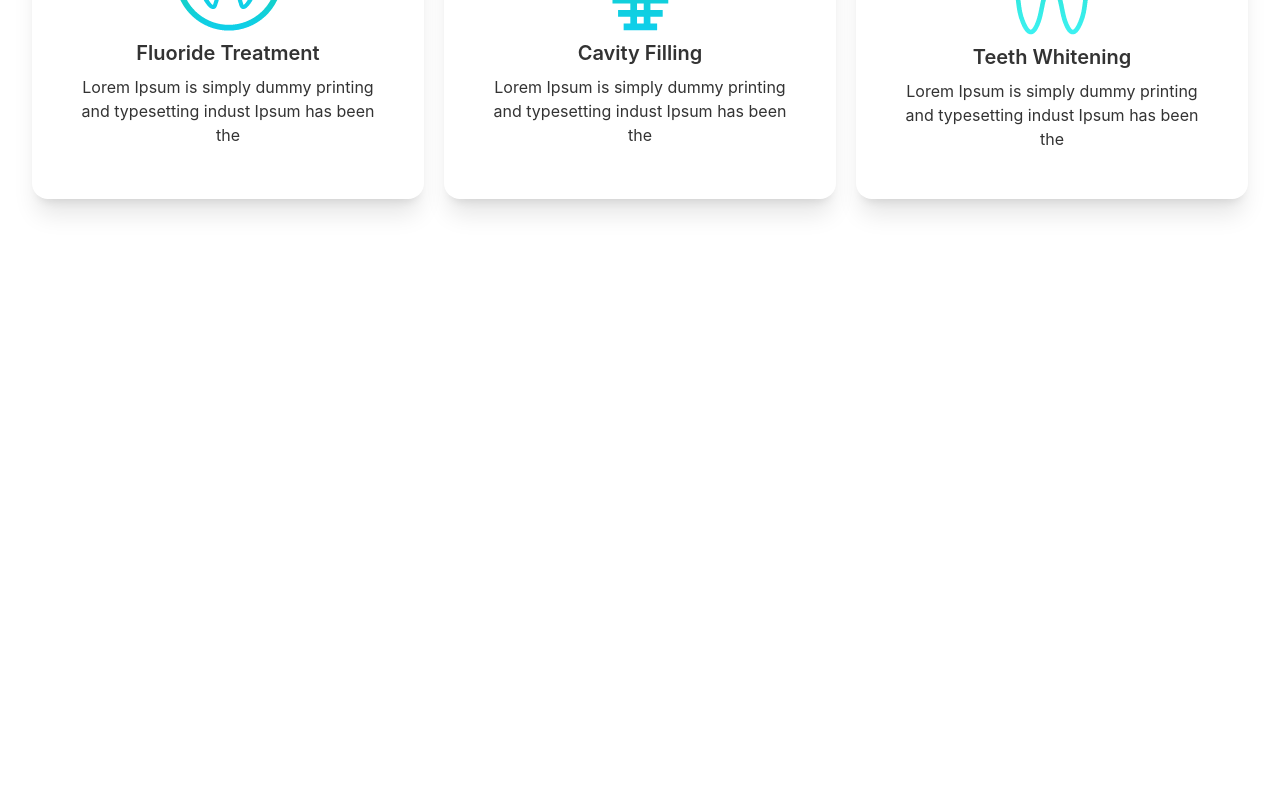
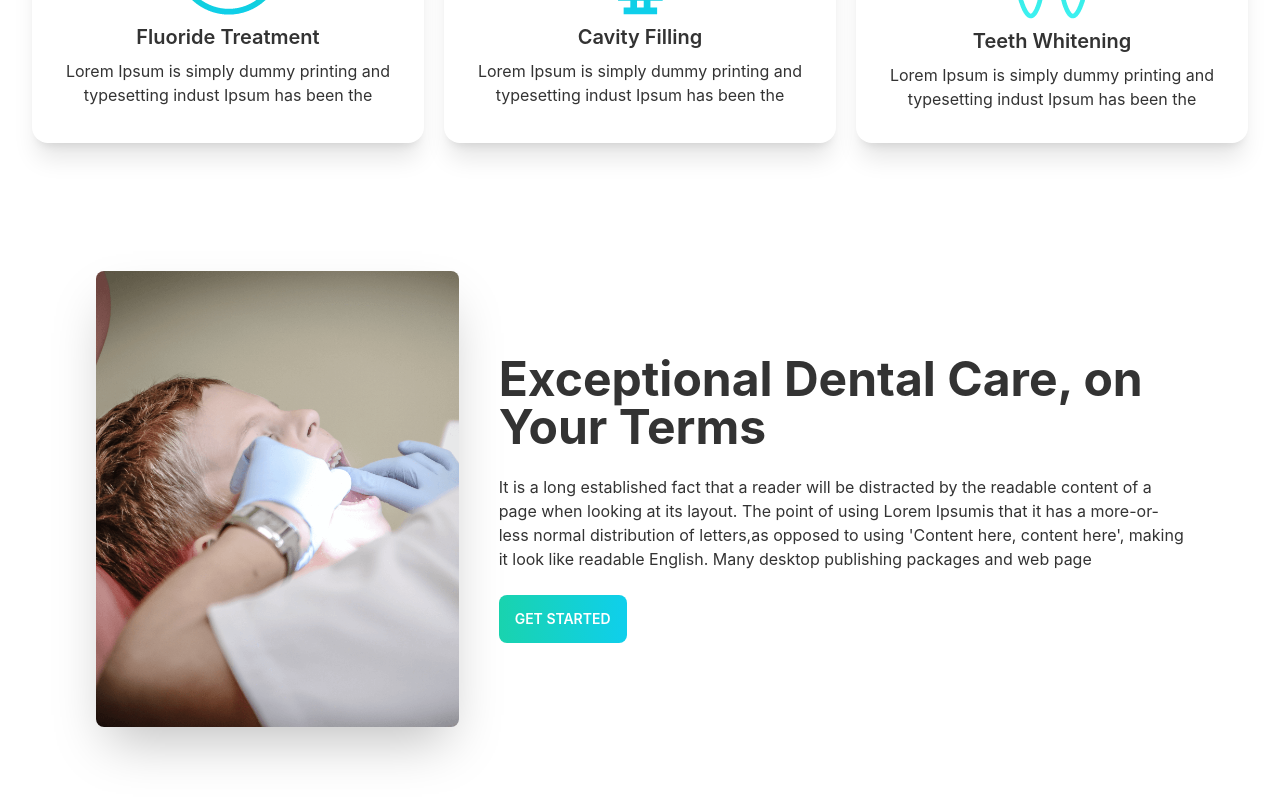
Before and after one commit to mallick-portfolio/doctor-portal, a React (Create React App) app: page / in a window 1280 px wide. Shown: the part 1460-2260 px from the top of the page. Before the commit the page ends 1771 px from the top, so only its background shows below. Built offline with nearby package versions, Linux system fonts and the light colour scheme.

Commit message:
added treatment area

```diff
--- a/src/Pages/HomePage/Banner.jsx
+++ b/src/Pages/HomePage/Banner.jsx
@@ -4,18 +4,18 @@
 import bannerBg from '../../assets/images/bg.png'
 const Banner = () => {
   return (
-    <div class="hero min-h-screen" style={{
+    <div className="hero min-h-screen" style={{
       backgroundImage: `url(${bannerBg})`,
       backgroundPosition: 'center',
       backgroundSize: 'cover',
       backgroundRepeat: 'no-repeat',
       backgroundAttachment: 'scroll'
     }}>
-      <section class="hero-content flex-col lg:flex-row-reverse">
+      <section className="hero-content flex-col lg:flex-row-reverse">
         <img className="min-w-sm lg:w-1/2" src={chair} alt="doctor chair" />
         <div>
-          <h1 class="text-5xl font-bold text-neutral">Your New Smile Starts Here</h1>
-          <p class="py-6 text-neutral">
+          <h1 className="text-5xl font-bold text-neutral">Your New Smile Starts Here</h1>
+          <p className="py-6 text-neutral">
             Lorem Ipsum is simply dummy text of the printing and typesetting
             industry. Lorem Ipsum has been the industry's standard dummy text
             ever since the
--- a/src/Pages/HomePage/ContactLocation.jsx
+++ b/src/Pages/HomePage/ContactLocation.jsx
@@ -29,22 +29,19 @@
   return (
     <section className="container grid grid-cols-1 md:grid-cols-2 lg:grid-cols-3 gap-6 my-28 mx-auto">
       {data.map((ser) => (
-        <>
-          <div class={`hero ${ser.bgClass} rounded-2xl`}>
-            <div class="hero-content flex-col lg:flex-row">
-              <img
-                src={ser.img}
-                class="max-w-sm rounded-lg shadow-2xl" alt={ser.title}
-              />
-              <div>
-                <h1 class="text-2xl text-white font-bold">{ser.title}</h1>
-                <p class="py-1 md:py-2 lg:py-3 text-white">
-                  {ser.des}
-                </p>
-              </div>
+        <div key={ser._id} className={`hero ${ser.bgClass} rounded-2xl`}>
+          <div className="hero-content flex-col lg:flex-row">
+            <img
+              src={ser.img}
+              className="max-w-sm rounded-lg shadow-2xl"
+              alt={ser.title}
+            />
+            <div>
+              <h1 className="text-2xl text-white font-bold">{ser.title}</h1>
+              <p className="py-1 md:py-2 lg:py-3 text-white">{ser.des}</p>
             </div>
           </div>
-        </>
+        </div>
       ))}
     </section>
   );
--- /dev/null
+++ b/src/Pages/HomePage/DentalCare.jsx
@@ -0,0 +1,32 @@
+import React from "react";
+import treatment from "../../assets/images/treatment.png";
+import CommonBtn from "../Shared/CommonBtn.jsx";
+const DentalCare = () => {
+  return (
+    <div class="hero sm:px-20 pb-28">
+      <div class="hero-content flex-col lg:flex-row">
+        <img
+          src={treatment}
+          class="min-w-sm lg:w-1/3 rounded-lg shadow-2xl"
+          alt="treatment"
+        />
+        <div className="pl-6">
+          <h1 class="text-5xl font-bold">
+            Exceptional Dental Care, on Your Terms
+          </h1>
+          <p class="py-6">
+            It is a long established fact that a reader will be distracted by
+            the readable content of a page when looking at its layout. The point
+            of using Lorem Ipsumis that it has a more-or-less normal
+            distribution of letters,as opposed to using 'Content here, content
+            here', making it look like readable English. Many desktop publishing
+            packages and web page
+          </p>
+          <CommonBtn>Get Started</CommonBtn>
+        </div>
+      </div>
+    </div>
+  );
+};
+
+export default DentalCare;
--- a/src/Pages/HomePage/HomePage.jsx
+++ b/src/Pages/HomePage/HomePage.jsx
@@ -1,6 +1,7 @@
 import React from 'react'
 import Banner from './Banner.jsx'
 import ContactLocation from './ContactLocation'
+import DentalCare from './DentalCare.jsx'
 import Services from './Services.jsx'
 const HomePage = () => {
   return (
@@ -8,6 +9,7 @@
       <Banner />
       <ContactLocation />
       <Services />
+      <DentalCare />
     </div>
   )
 }
--- a/src/Pages/HomePage/ServiceCard.jsx
+++ b/src/Pages/HomePage/ServiceCard.jsx
@@ -2,16 +2,16 @@
 
 const ServiceCard = ({ service }) => {
   return (
-    <div class="card p-4 shadow-xl">
-      <figure class="px-10 pt-10">
+    <div className="card shadow-xl">
+      <figure className="px-10 pt-10">
         <img
           src={service.img}
           alt="Shoes"
-          class="rounded-xl w-auto"
+          className="rounded-xl w-auto"
         />
       </figure>
-      <div class="card-body pt-2 items-center text-center">
-        <h2 class="card-title">{service.title}</h2>
+      <div className="card-body pt-2 items-center text-center">
+        <h2 className="card-title">{service.title}</h2>
         <p>{service.des}</p>
 
       </div>
--- a/src/Pages/Shared/CommonBtn.jsx
+++ b/src/Pages/Shared/CommonBtn.jsx
@@ -2,7 +2,7 @@
 
 const CommonBtn = ({children}) => {
   return (
-    <button class="btn bg-gradient-to-r text-white from-secondary to-primary border-0">{children}</button>
+    <button className="btn bg-gradient-to-r text-white from-secondary to-primary border-0">{children}</button>
   )
 }
 
```
